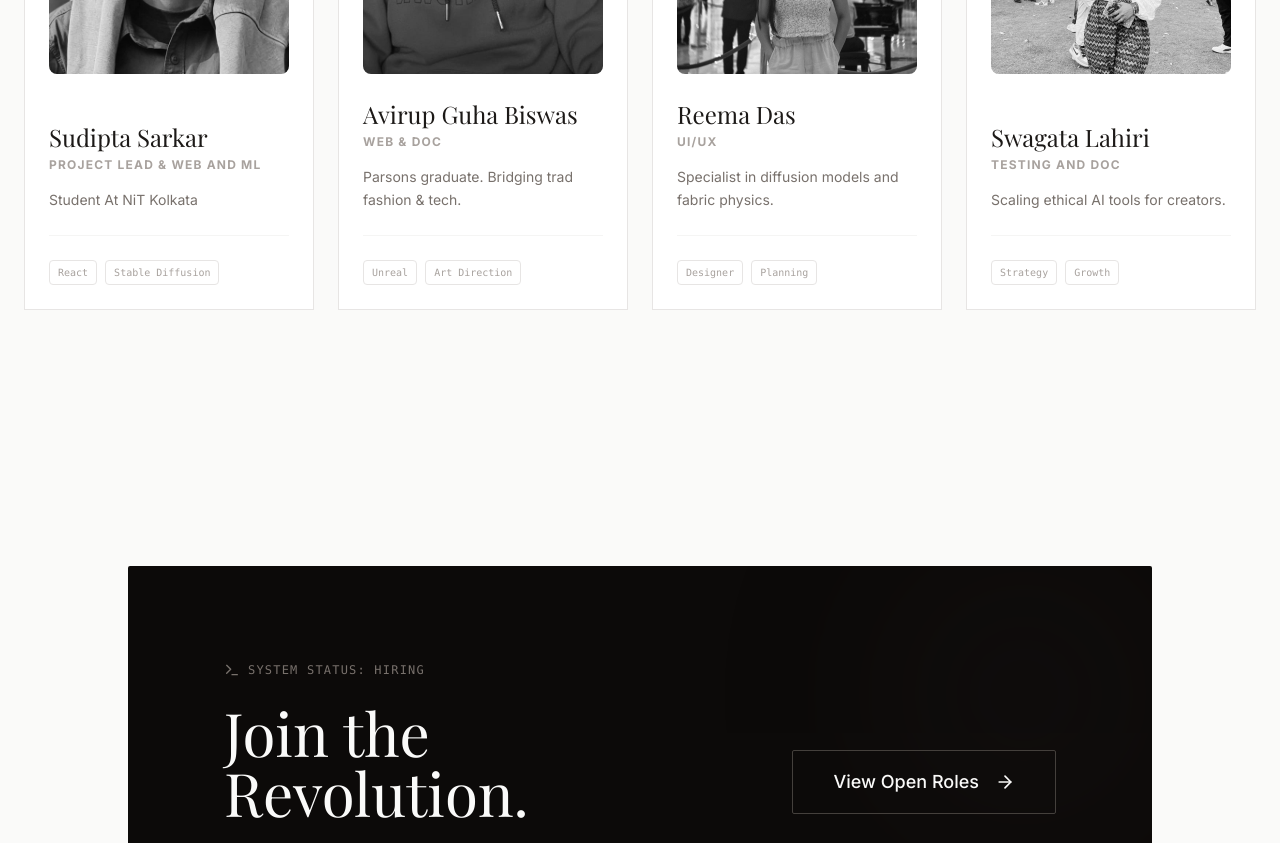
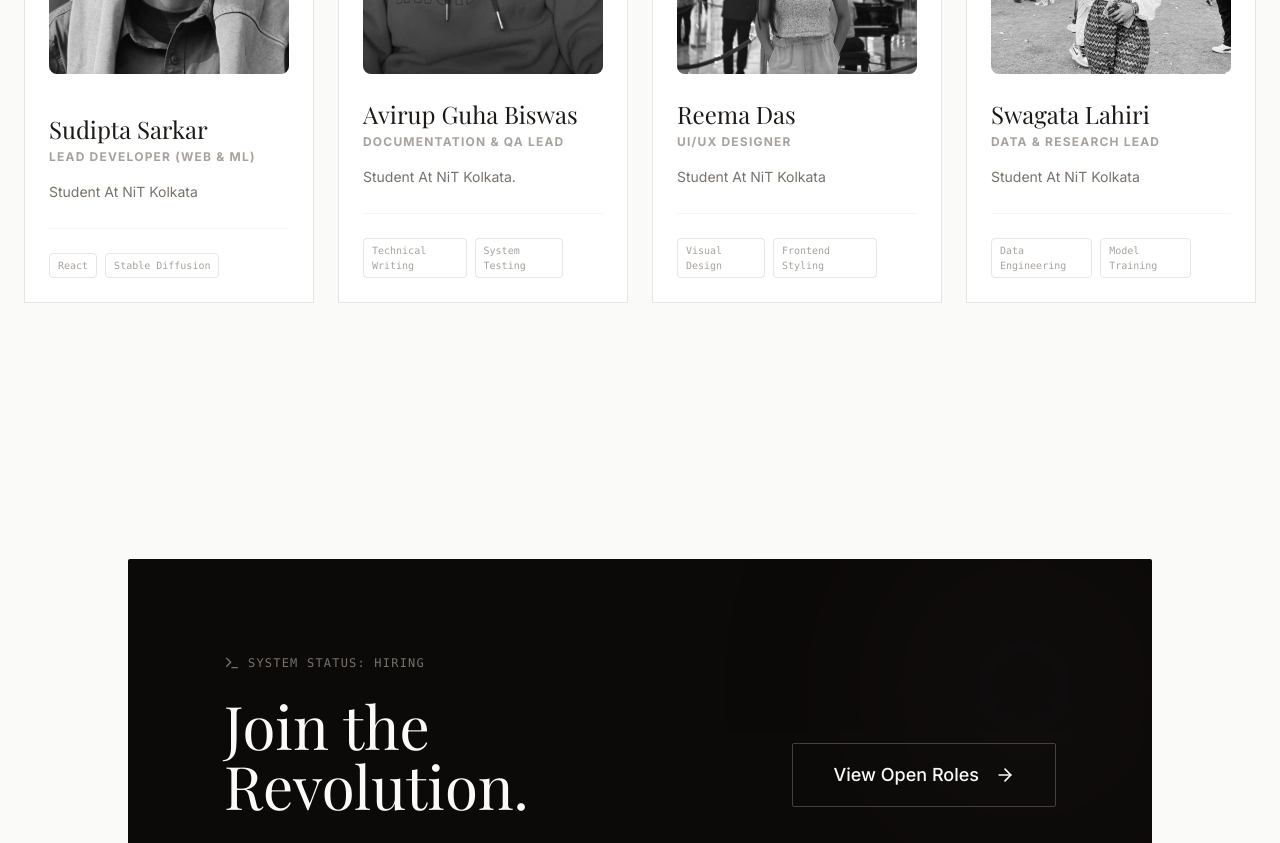
Before and after one commit to itzsudipta/Fabricanova-Reinventing-Style-with-AI-v2, a Next.js app in the folder fabricanovaOS/: page /team in a window 1280 px wide. Shown: the part 1300-2143 px from the top of the page. Built offline with nearby package versions, Linux system fonts and the light colour scheme; a web font is replaced by a local one.

Commit message:
update team details

```diff
--- a/fabricanovaOS/app/team/page.tsx
+++ b/fabricanovaOS/app/team/page.tsx
@@ -12,7 +12,7 @@ export default function TeamPage() {
     const teamMembers = [
         {
             name: "Sudipta Sarkar",
-            role: "Project Lead & Web and ML",
+            role: "Lead Developer (Web & ML)",
             icon: Code,
             id: "TEAMF_01",
             // Placeholder image - Replace with actual local path e.g., "/images/sudipta.jpg"
@@ -22,30 +22,30 @@ export default function TeamPage() {
         },
         {
             name: "Avirup Guha Biswas",
-            role: "Web & Doc",
+            role: "Documentation & QA Lead",
             icon: PenTool,
             id: "TEAMF_02",
             image: "/Team/Avirup.jpeg",
-            bio: "Parsons graduate. Bridging trad fashion & tech.",
-            tags: ["Unreal", "Art Direction"]
+            bio: "Student At NiT Kolkata.",
+            tags: ["Technical Writing", "System Testing", "Quality Assurance"]
         },
         {
             name: "Reema Das",
-            role: "Ui/UX",
+            role: "UI/UX Designer",
             icon: Sparkles,
             id: "TEAMF_03",
             image: "/Team/ReemaDas.jpeg",
-            bio: "Specialist in diffusion models and fabric physics.",
-            tags: ["Designer","Planning"]
+            bio: "Student At NiT Kolkata",
+            tags: ["Visual Design", "Frontend Styling", "User Flow"]
         },
         {
             name: "Swagata Lahiri",
-            role: "Testing and Doc",
+            role: "Data & Research Lead",
             icon: User,
             id: "TEAMF_04",
             image: "/Team/Swagslahiri.jpeg",
-            bio: "Scaling ethical AI tools for creators.",
-            tags: ["Strategy", "Growth"]
+            bio: "Student At NiT Kolkata",
+            tags: ["Data Engineering", "Model Training", "Statistical Analysis"]
         },
     ];
 
```
